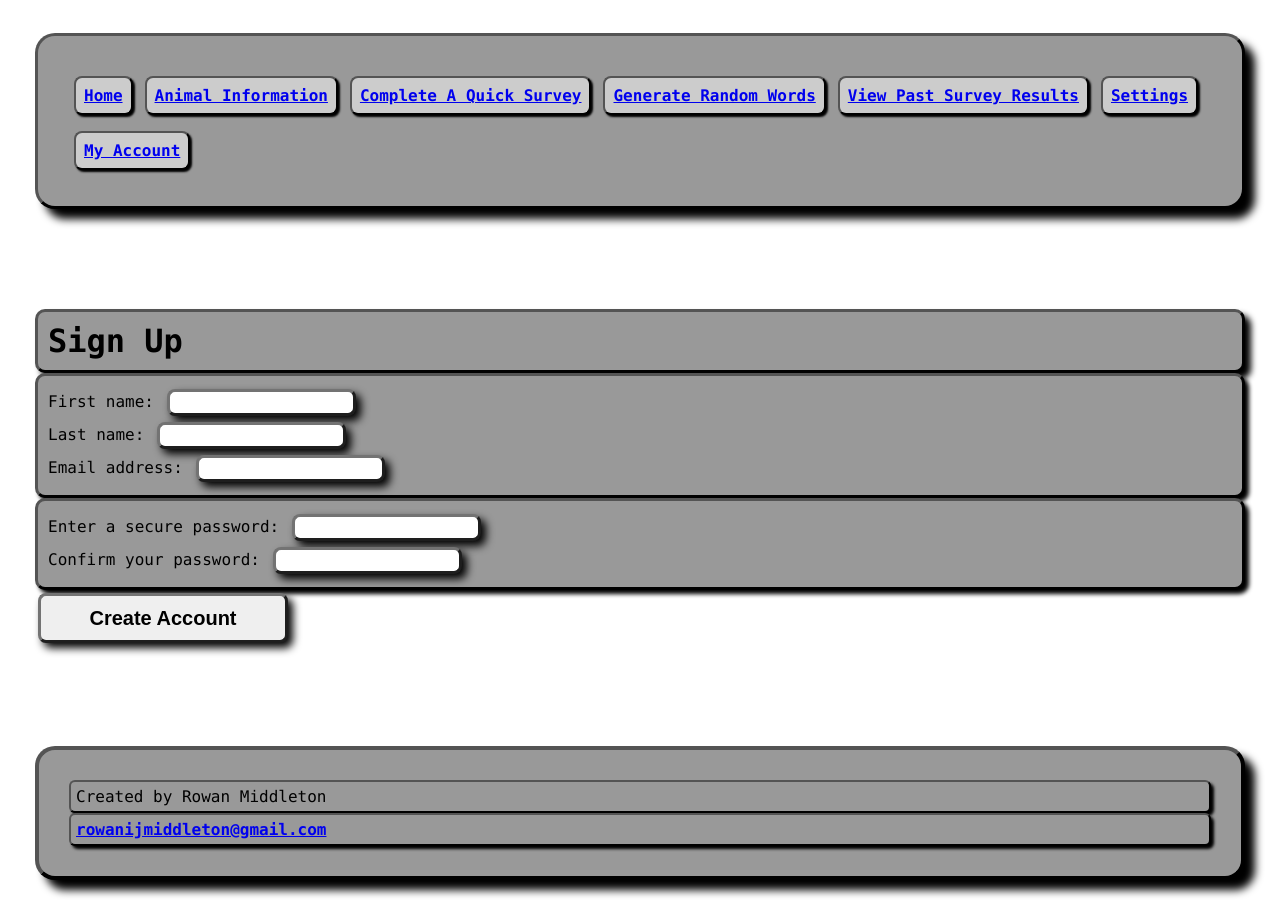
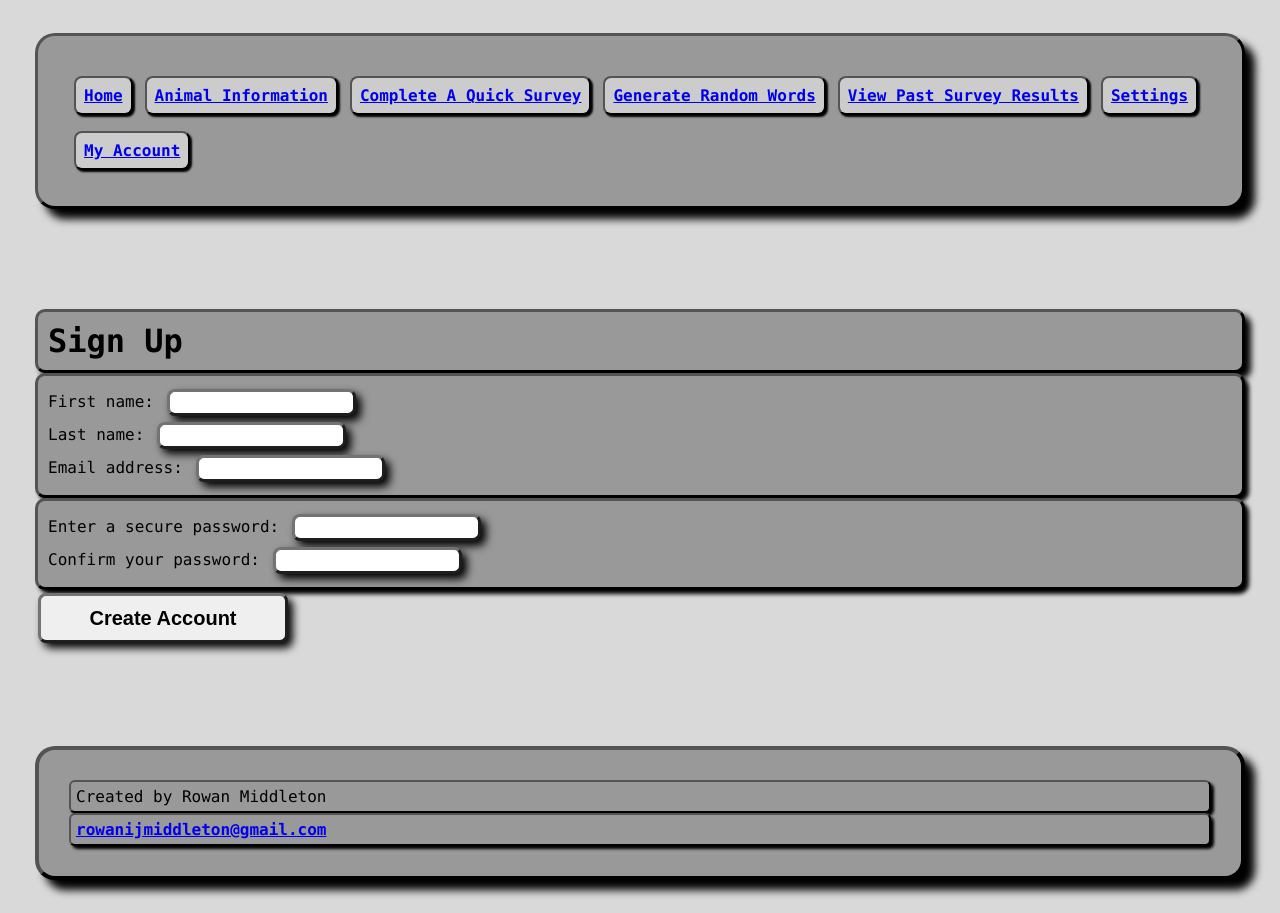
Before and after one commit to Gruffcube/Flask-Test-Website, a Flask app: page /sign-up in a window 1280 px wide. Run offline with Flask 3, Linux system fonts and the light colour scheme; parts of the project's set-up code (start-up, migrations or seed data) failed here and were passed over.

Commit message:
Modified css. Other small changes

```diff
--- a/src/web_application/routes.py
+++ b/src/web_application/routes.py
@@ -27,8 +27,7 @@ def inject_global_data():
             session['user_id'] = None
             session['access_token'] = None
 
-    print(f"User ID: {user_id}")
-    print(f"Access Token: {access_token}")
+
 
     return dict(theme=current_theme, access_token=access_token)
 
--- a/static/css/colourful_mode.css
+++ b/static/css/colourful_mode.css
@@ -3,7 +3,7 @@ body {
     color: white;
 }
 
-header, footer, .box_widget, table, th, td, p, h1, h2, h3, h4, h5, h6 {
+img, header, footer, .box_widget, table, th, td, p, h1, h2, h3, h4, h5, h6 {
     background-color: #0000ff;
     border-color: black;
 }
@@ -12,9 +12,6 @@ hr {
     color: yellow;
 }
 
-img {
-    border-color: black;
-}
 
 a {
     color: lime;
--- a/static/css/dark_mode.css
+++ b/static/css/dark_mode.css
@@ -3,7 +3,7 @@ body {
     color: white;
 }
 
-nav a, header, footer, .box_widget, table, th, td, p, h1, h2, h3, h4, h5, h6 {
+img, nav a, header, footer, .box_widget, table, th, td, p, h1, h2, h3, h4, h5, h6 {
     background-color: #404040;
     border-color: white;
 }
@@ -12,9 +12,6 @@ hr {
     color: white;
 }
 
-img {
-    border-color: white;
-}
 
 input[type=text], input[type=number], input[type=email], input[type=submit], input[type=password] {
     border-color: white;
--- a/static/css/light_mode.css
+++ b/static/css/light_mode.css
@@ -1,9 +1,9 @@
 body {
-    background-color: #ffffff;
+    background-color: #d9d9d9;
     color: black;
 }
 
-header, footer, .box_widget, table, th, td, p, h1, h2, h3, h4, h5, h6 {
+img, header, footer, .box_widget, table, th, td, p, h1, h2, h3, h4, h5, h6 {
     background-color: #999999;
     border-color: black;
 }
@@ -12,9 +12,6 @@ hr {
     color: black;
 }
 
-img {
-    border-color: black;
-}
 
 nav a {
     background: #cccccc;
```
